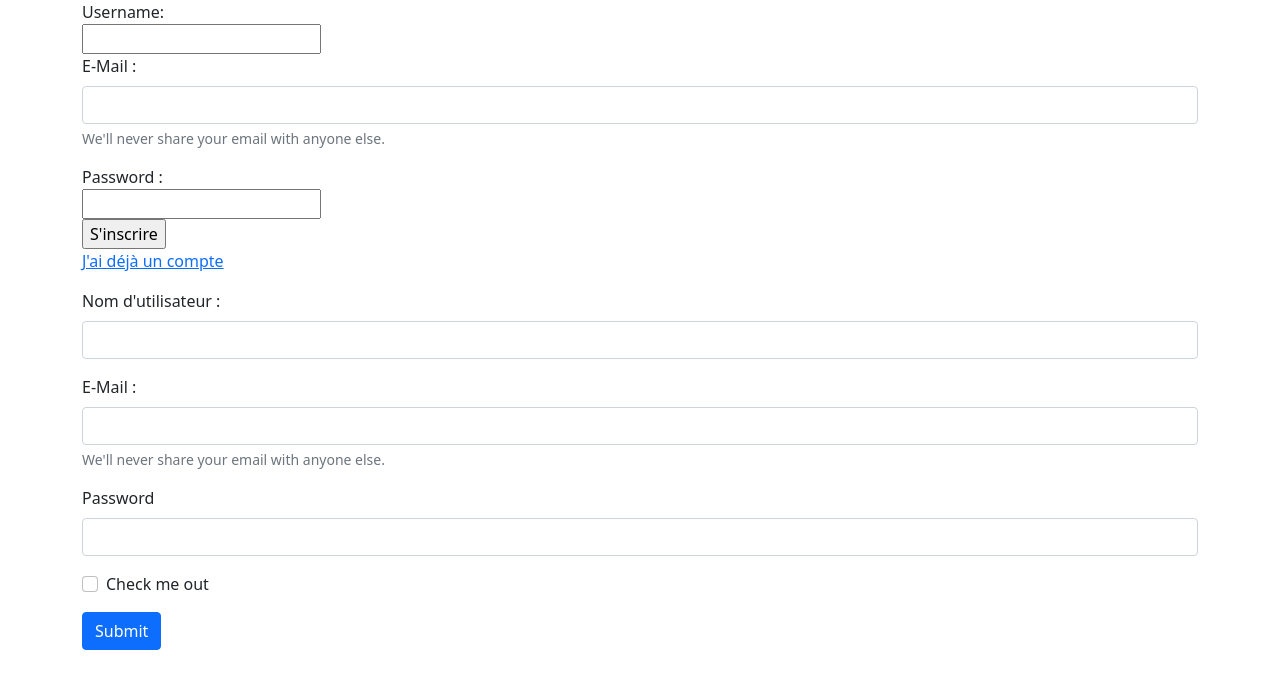
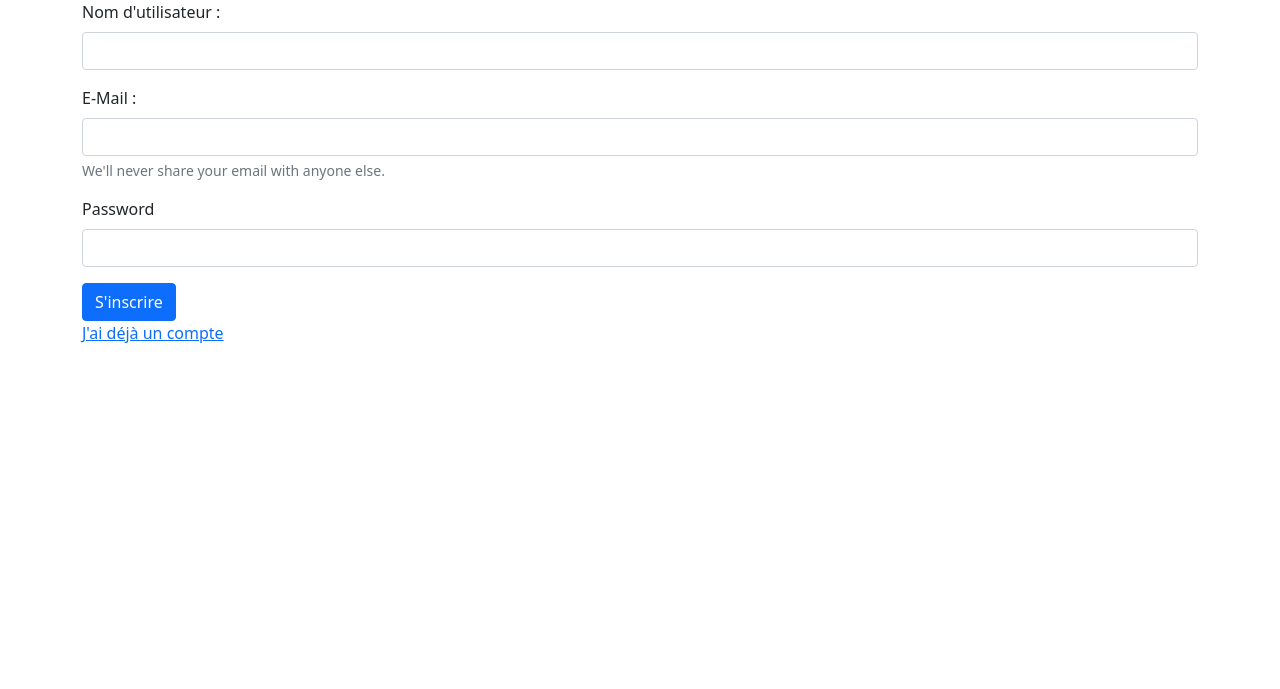
Before and after one commit to mohamedamine-tarhouni/Forum_PHP, a PHP site: page /register.php in a window 1280 px wide. Shown: the top 689 px of the page. Run offline with PHP 8.4, Linux system fonts and the light colour scheme.

Commit message:
15/01_00h25 publish_article

```diff
--- a/php_exam/actions/connect.php
+++ b/php_exam/actions/connect.php
@@ -1,6 +1,4 @@
 <?php
-
 session_start();
-
 $mysql = new PDO('mysql:host=localhost;dbname=php_exam_db;charset=utf8;', 'root', ''); // connection to database "php_exam_db"
 // $mysqli = new mysqli("localhost", "root", "", "php_exam_db"); // connection to database "php_exam_db"
--- a/php_exam/index.php
+++ b/php_exam/index.php
@@ -1,4 +1,6 @@
-<?php require('actions/users/Security.php');?>
+<?php
+session_start();
+require('actions/users/Security.php');?>
 <!DOCTYPE html>
 <html lang="en">
 <?php include 'includes/head.php';?>
--- a/php_exam/register.php
+++ b/php_exam/register.php
@@ -10,45 +10,31 @@
                 <?php if (isset($errorMsg)) {
                     echo "<p>" . $errorMsg . "</p>";
                 } ?>
-                <label for="username">Username:</label><br>
-                <input type="text" id="username" name="username"><br>
+                <div class="mb-3">
+                    <label for="username" class="form-label">Nom d'utilisateur : </label>
+                    <input type="text" class="form-control" id="username" name="username" aria-describedby="emailHelp">
+                </div>
                 <?php if (isset($errorMsg_Username)) {
                     echo "<p>" . $errorMsg_Username . "</p>";
                 } ?>
-            <div class="mb-3">
-                <label for="mail" class="form-label">E-Mail : </label>
-                <input type="email" class="form-control" id="mail" name="mail" aria-describedby="emailHelp">
-                <div id="emailHelp" class="form-text">We'll never share your email with anyone else.</div>
-            </div>
+                <div class="mb-3">
+                    <label for="mail" class="form-label">E-Mail : </label>
+                    <input type="email" class="form-control" id="mail" name="mail" aria-describedby="emailHelp">
+                    <div id="emailHelp" class="form-text">We'll never share your email with anyone else.</div>
+                </div>
                 <?php if (isset($errorMsg_Mail)) {
                     echo "<p>" . $errorMsg_Mail . "</p>";
                 } ?>
-                <label for="password">Password :</label><br>
-                <input type="password" id="password" name="password"><br>
+                <div class="mb-3">
+                    <label for="password" class="form-label">Password</label>
+                    <input type="password" class="form-control" id="password" name="password">
+                </div>
 
-                <input type="submit" value="S'inscrire" name="submit">
+                <button type="submit" class="btn btn-primary" name="submit">S'inscrire</button>
                 <a href="login.php">
                     <p>J'ai déjà un compte </p>
                 </a>
             </form>
-            <div class="mb-3">
-                <label for="username" class="form-label">Nom d'utilisateur : </label>
-                <input type="text" class="form-control" id="username" name="username" aria-describedby="emailHelp">
-            </div>
-            <div class="mb-3">
-                <label for="mail" class="form-label">E-Mail : </label>
-                <input type="email" class="form-control" id="mail" name="mail" aria-describedby="emailHelp">
-                <div id="emailHelp" class="form-text">We'll never share your email with anyone else.</div>
-            </div>
-            <div class="mb-3">
-                <label for="exampleInputPassword1" class="form-label">Password</label>
-                <input type="password" class="form-control" id="exampleInputPassword1">
-            </div>
-            <div class="mb-3 form-check">
-                <input type="checkbox" class="form-check-input" id="exampleCheck1">
-                <label class="form-check-label" for="exampleCheck1">Check me out</label>
-            </div>
-            <button type="submit" class="btn btn-primary">Submit</button>
         </div>
     </div>
 </body>
```
Also changed, not shown: php_exam/login.php (+9 -5 lines).
